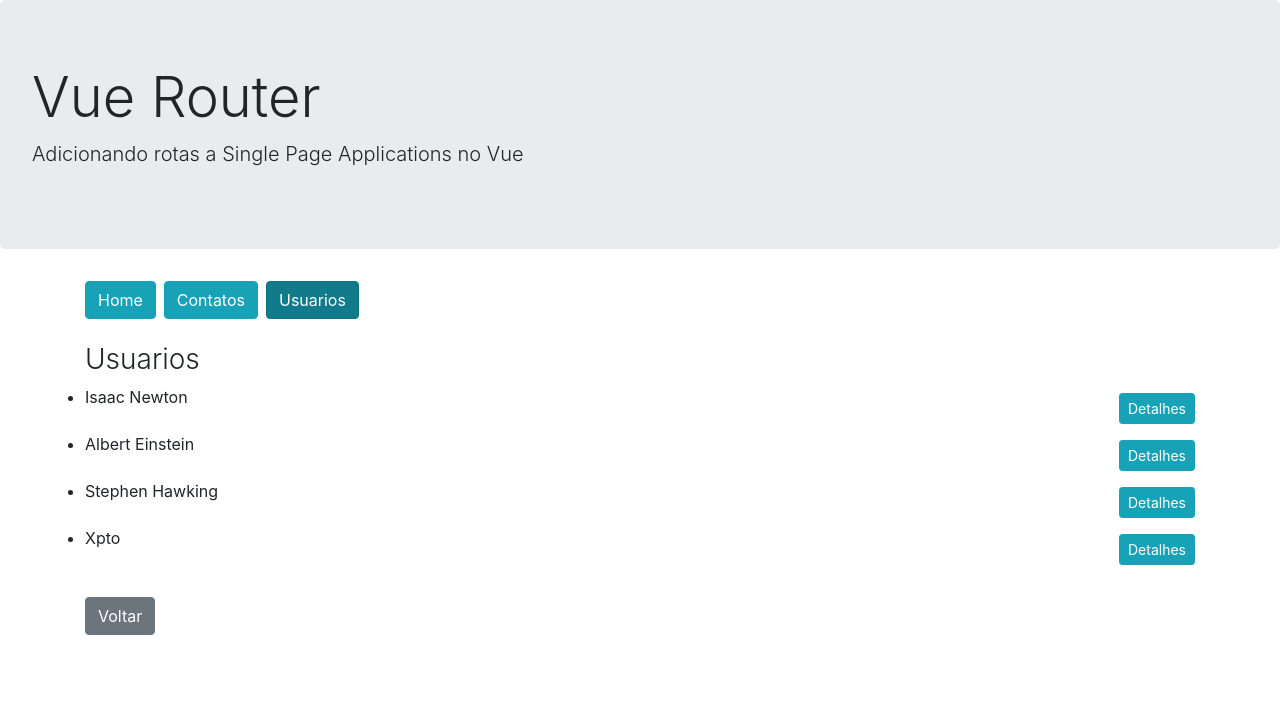
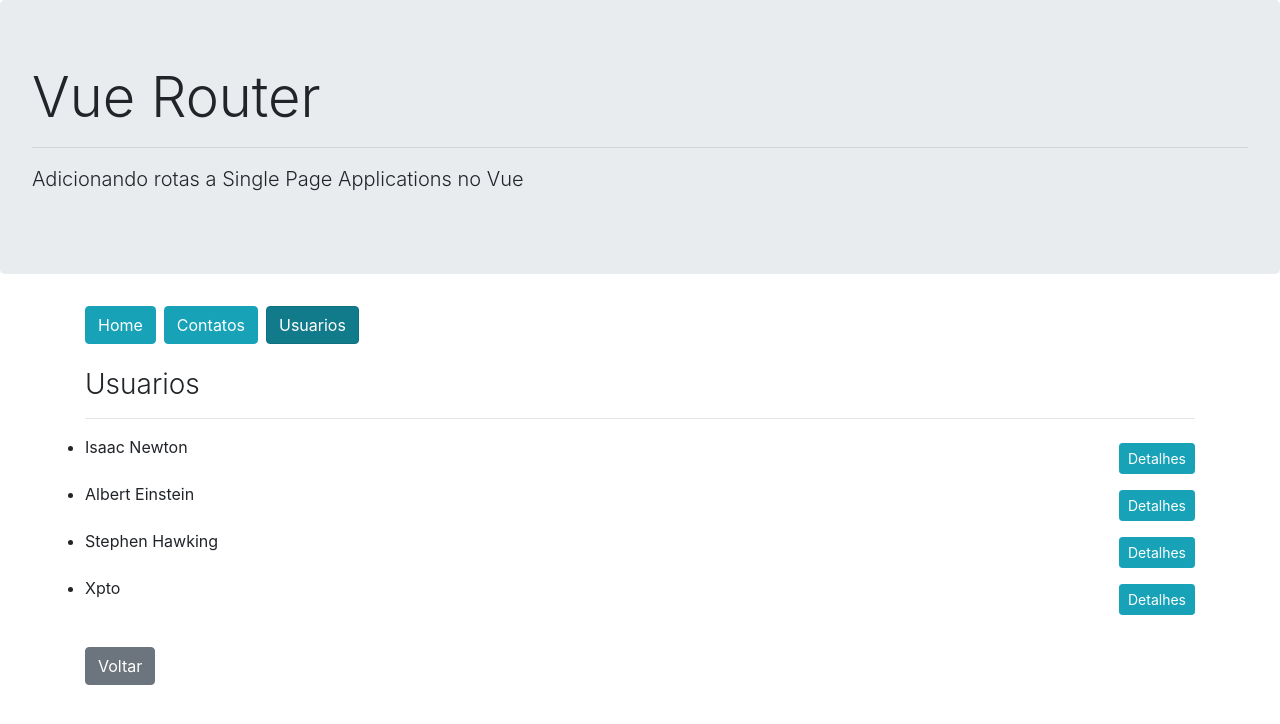
Before and after one commit to flavio-santana/adicionado-rotas-com-vue-router, a Vue app: page /usuarios in a window 1280 px wide. Shown: the top 724 px of the page. Built offline with nearby package versions, Linux system fonts and the light colour scheme.

Commit message:
Trabalahando com rotas alinhadas

```diff
--- a/src/App.vue
+++ b/src/App.vue
@@ -3,6 +3,7 @@
 
     <div class="jumbotron">
       <h1 class="display-4">Vue Router</h1>
+      <hr>
       <p class="lead">Adicionando rotas a Single Page Applications no Vue</p>
     </div>
 
--- /dev/null
+++ b/src/components/contatos/ContatoDetalhes.vue
@@ -0,0 +1,16 @@
+<template>
+    <h3 class="font-weight-light">Detalhes Sobre o Contato ( {{ id }} )</h3>
+</template>
+
+<script>
+export default {
+    data(){
+        return {
+            id: this.$route.params.id
+        }
+    },
+    created(){
+        console.log('Parâmetros da rota: ', this.$route.params)
+    }
+}
+</script>
--- a/src/components/contatos/ContatosLista.vue
+++ b/src/components/contatos/ContatosLista.vue
@@ -2,6 +2,7 @@
 
     <div>
         <h3 class="font-weight-light">Contatos</h3>
+        <hr>
 
         <ul class="list-group" v-if="contatos.length > 0">
             <ContatoListaIten
--- /dev/null
+++ b/src/components/usuarios/UsuarioDetalhes.vue
@@ -0,0 +1,11 @@
+<template>
+    <h3 class="font-weight-light">Detalhes Sobre o Usuário</h3>
+</template>
+
+<script>
+export default {
+    created(){
+        console.log('Parâmetros da rota: ', this.$route.params)
+    }
+}
+</script>
--- a/src/components/usuarios/UsuariosLista.vue
+++ b/src/components/usuarios/UsuariosLista.vue
@@ -2,7 +2,7 @@
 
     <div>
         <h3 class="font-weight-light">Usuarios</h3>
-
+        <hr>
         <ul class="list-group" v-if="usuarios.length > 0">
             <UsuarioListaIten
                 class="lista-group-item"
--- a/src/components/usuarios/UsuariosListaIten.vue
+++ b/src/components/usuarios/UsuariosListaIten.vue
@@ -1,7 +1,13 @@
 <template>
     <li>
         <span>{{ usuario.nome}}</span>
-        <button class="btn btn-info btn-sm mt-2 mb-2 float-right">Detalhes</button>
+
+        <router-link
+            :to="`/usuarios/${usuario.id}`"
+            class="btn btn-info btn-sm mt-2 mb-2 float-right">
+            Detalhes
+        </router-link>
+
     </li>
 </template>
 <script>
--- a/src/router.js
+++ b/src/router.js
@@ -4,10 +4,11 @@
 // Importanto components
 import Home from './views/Home.vue'
 import Contatos from './views/contatos/Contatos.vue'
-import ContatoDetalhe from './views/contatos/ContatoDetalhe.vue'
+import ContatoDetalhes from './components/contatos/ContatoDetalhes.vue'
 
 //
 import Usuarios from './components/usuarios/Usuarios.vue'
+import UsuarioDetalhes from './components/usuarios/UsuarioDetalhes.vue'
 
 Vue.use(VueRouter)
 
@@ -17,8 +18,15 @@
     linkExactActiveClass:'active',
     routes: [
       { path : '/', component: Home },
-      { path : '/contatos', component: Contatos }, // meusite.com/contatos
-      { path : '/contatos/:id', component: ContatoDetalhe }, // meusite.com/contatos
+      {
+        path : '/contatos',
+        component: Contatos,
+        children:[
+          { path : ':id', component: ContatoDetalhes }, // meusite.com/contatos
+        ]
+      }, // meusite.com/contatos
+
       { path : '/usuarios', component: Usuarios }, // meusite.com/contatos
+      { path : '/usuarios/:id', component: UsuarioDetalhes }, // meusite.com/contatos
     ]
   })
--- a/src/views/Home.vue
+++ b/src/views/Home.vue
@@ -1,6 +1,7 @@
 <template>
     <div>
         <h3 class="font-height-light">Home</h3>
+        <hr>
         <p>Cadastro de contatos com Vue + Vue Route</p>
     </div>
 </template>
--- a/src/views/contatos/ContatoDetalhe.vue
+++ /dev/null
@@ -1,17 +0,0 @@
-<template>
-    <div>
-        <h3 class="font-weight-light">Detalhes sobre o contato</h3>
-
-        <button class="btn btn-secondary mt-4 mb-4" @click="voltar">Voltar</button>
-    </div>
-</template>
-
-<script>
-export default {
-    methods:{
-        voltar(event){
-            this.$router.back()
-        }
-    }
-}
-</script>
--- a/src/views/contatos/Contatos.vue
+++ b/src/views/contatos/Contatos.vue
@@ -1,5 +1,8 @@
 <template>
-    <ContatosLista/>
+    <div>
+        <ContatosLista/>
+        <router-view></router-view>
+    </div>
 </template>
 
 <script>
```
